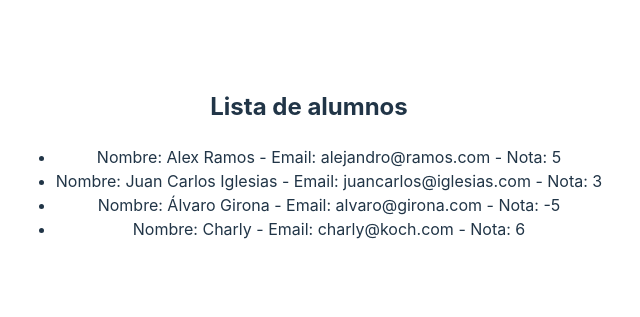
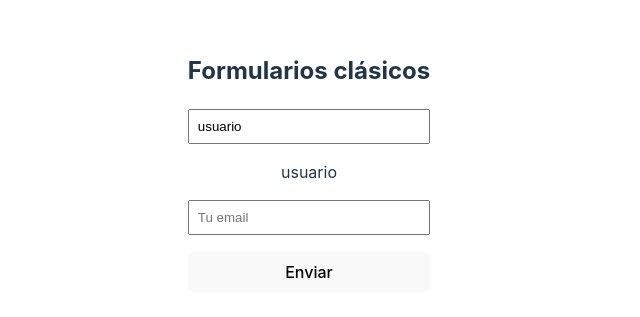
Before and after one commit to gorkavillara/react-g2-junio-2023, a React (Vite) app: page / in a window 1280 px wide. Shown: the part 237-554 px from the top of the page, without its empty margins (331-971 px from the left). Built offline with nearby package versions, Linux system fonts and the light colour scheme.

Commit message:
Tema 07 - Formularios Clásicos

```diff
--- a/src/App.tsx
+++ b/src/App.tsx
@@ -1,12 +1,10 @@
 import "./App.css"
-import { Principal, EstilosCondicionales, Listas } from "./views"
+import { Formularios } from "./views"
 
 function App() {
   return (
     <>
-      {/* <Principal /> */}
-      {/* <EstilosCondicionales /> */}
-      <Listas />
+      <Formularios />
     </>
   )
 }
--- /dev/null
+++ b/src/views/Formularios/Formularios.module.scss
@@ -0,0 +1,14 @@
+.Formularios {
+    form {
+        display: flex;
+        flex-direction: column;
+        gap: 1rem;
+        input {
+            padding: 0.5rem;
+            transition: all 0.3s;
+            &:focus {
+                box-shadow: 0 0 2rem rgba(200, 200, 200, 0.5);
+            }
+        }
+    }
+}
--- /dev/null
+++ b/src/views/Formularios/Formularios.tsx
@@ -0,0 +1,47 @@
+import { useState } from "react"
+import styles from "./Formularios.module.scss"
+
+const Formularios = () => {
+  const [formData, setFormData] = useState({
+    username: "usuario",
+    email: "",
+  })
+  const handleChange = (event: React.ChangeEvent<HTMLInputElement>) =>
+    setFormData({ ...formData, [event.target.name]: event.target.value })
+
+  const handleSubmit = (event: React.FormEvent<HTMLFormElement>) => {
+    // javascript:void(0) //eslint-disable-line
+    event.preventDefault()
+    console.log(formData)
+  }
+
+  return (
+    <div className={styles.Formularios}>
+      <h2>Formularios clásicos</h2>
+      <form onSubmit={handleSubmit}>
+        <input
+          type="text"
+          placeholder="Tu nombre de usuario"
+          value={formData.username}
+          name="username"
+          onChange={handleChange}
+        />
+        <span>{formData.username}</span>
+        <input
+          type="email"
+          placeholder="Tu email"
+          value={formData.email}
+          name="email"
+          onChange={handleChange}
+          //   onChange={(event) =>
+          //     setFormData({ ...formData, [event.target.name]: event.target.value })
+          //   }
+        />
+        {/* <input type="submit" value="Enviar" /> */}
+        <button type="submit">Enviar</button>
+      </form>
+    </div>
+  )
+}
+
+export default Formularios
--- a/src/views/Listas/Listas.tsx
+++ b/src/views/Listas/Listas.tsx
@@ -4,6 +4,8 @@ interface Alumno {
   email: string
   nota: number
 }
+
+const copiado = Math.random() > 0.5
 
 const alumnos: Alumno[] = [
   {
@@ -27,7 +29,7 @@ const alumnos: Alumno[] = [
   {
     id: 4,
     nombre: "Charly",
-    nota: 6,
+    nota: copiado ? 3 : 6.2,
     email: "charly@koch.com",
   },
 ]
--- a/src/views/index.ts
+++ b/src/views/index.ts
@@ -1,9 +1,11 @@
 import EstilosCondicionales from "./EstilosCondicionales/EstilosCondicionales";
 import Listas from "./Listas/Listas";
+import Formularios from "./Formularios/Formularios";
 import Principal from "./Principal";
 
 export {
     EstilosCondicionales,
     Principal,
-    Listas
+    Listas,
+    Formularios
 }
```
